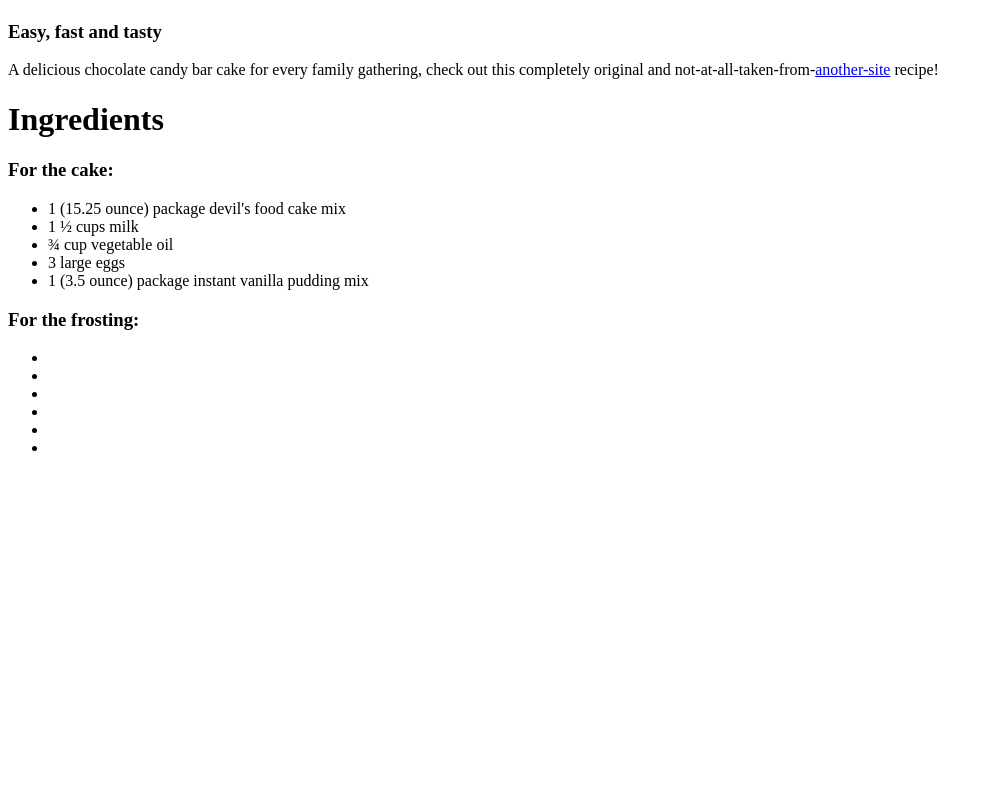
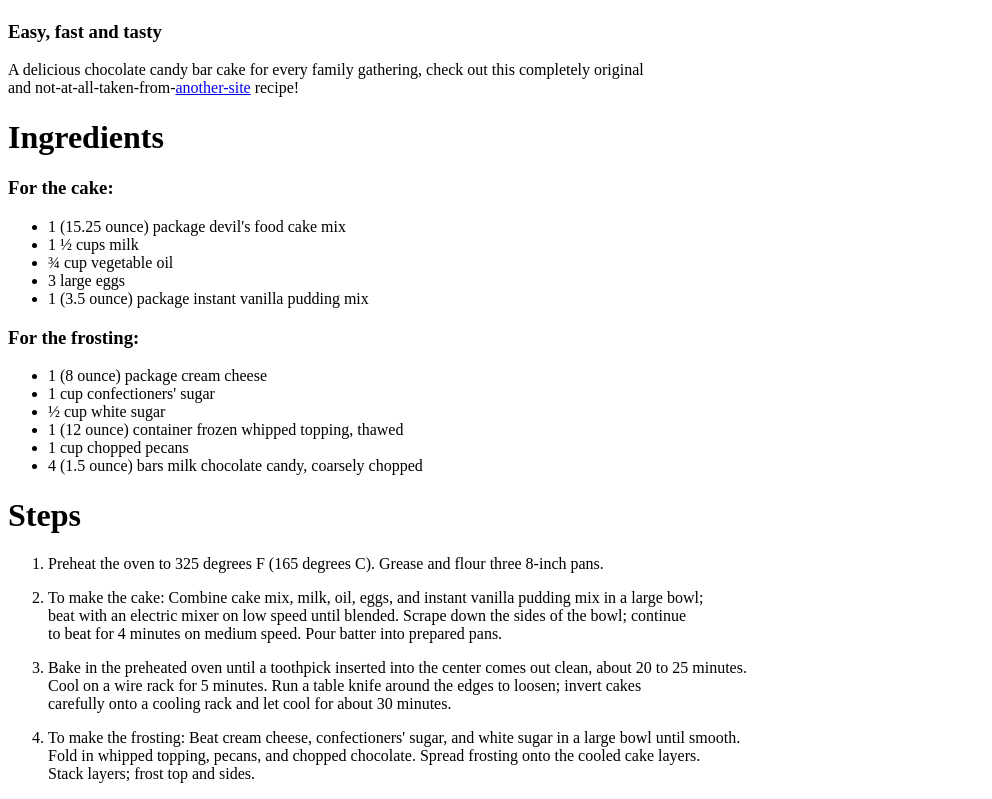
Before and after one commit to iuriholanda/odin-recipes, a plain HTML site: page recipes/chocolate-cake.html in a window 1280 px wide. Shown: the part 832-1631 px from the top of the page, without its empty margins (0-992 px from the left). Before the commit the page ends 1305 px from the top, so only its background shows below. Drawn offline with Linux system fonts and the light colour scheme.

```diff
--- a/recipes/chocolate-cake.html
+++ b/recipes/chocolate-cake.html
@@ -13,7 +13,7 @@
         <img src="../images/chocolate-cake.webp">
 
         <h3>Easy, fast and tasty</h3>
-        <p>A delicious chocolate candy bar cake for every family gathering, check out this completely original and not-at-all-taken-from-<a href ="https://www.allrecipes.com/recipe/25590/chocolate-candy-bar-cake/">another-site</a> recipe!</p>
+        <p>A delicious chocolate candy bar cake for every family gathering, check out this completely original <br> and not-at-all-taken-from-<a href ="https://www.allrecipes.com/recipe/25590/chocolate-candy-bar-cake/">another-site</a> recipe!</p>
 
 
         <h1>Ingredients</h1>
@@ -27,13 +27,29 @@
         </ul>
         <h3>For the frosting:</h3>
         <ul>
-            <li></li>
-            <li></li>
-            <li></li>
-            <li></li>
-            <li></li>
-            <li></li>
+            <li>1 (8 ounce) package cream cheese</li>
+            <li>1 cup confectioners' sugar</li>
+            <li>½ cup white sugar</li>
+            <li>1 (12 ounce) container frozen whipped topping, thawed</li>
+            <li>1 cup chopped pecans</li>
+            <li>4 (1.5 ounce) bars milk chocolate candy, coarsely chopped</li>
         </ul>
+
+
+        <h1>Steps</h1>
+
+        <ol>
+
+            <li>Preheat the oven to 325 degrees F (165 degrees C). Grease and flour three 8-inch pans.</li>
+            <p></p>
+            <li>To make the cake: Combine cake mix, milk, oil, eggs, and instant vanilla pudding mix in a large bowl; <br> beat with an electric mixer on low speed until blended. Scrape down the sides of the bowl; continue <br> to beat for 4 minutes on medium speed. Pour batter into prepared pans.</li>
+            <p></p>
+            <li>Bake in the preheated oven until a toothpick inserted into the center comes out clean, about 20 to 25 minutes. <br> Cool on a wire rack for 5 minutes. Run a table knife around the edges to loosen; invert cakes <br> carefully onto a cooling rack and let cool for about 30 minutes.</li>
+            <p></p>
+            <li>To make the frosting: Beat cream cheese, confectioners' sugar, and white sugar in a large bowl until smooth. <br> Fold in whipped topping, pecans, and chopped chocolate. Spread frosting onto the cooled cake layers. <br> Stack layers; frost top and sides.</li>
+
+        </ol>
+
 
     </body>
 
```
Also changed, not shown: index.html (+12 -1 lines), recipes/recipe1.html (+2 -2 lines), recipes/recipe2.html (+2 -2 lines), images/chef.png (added).
